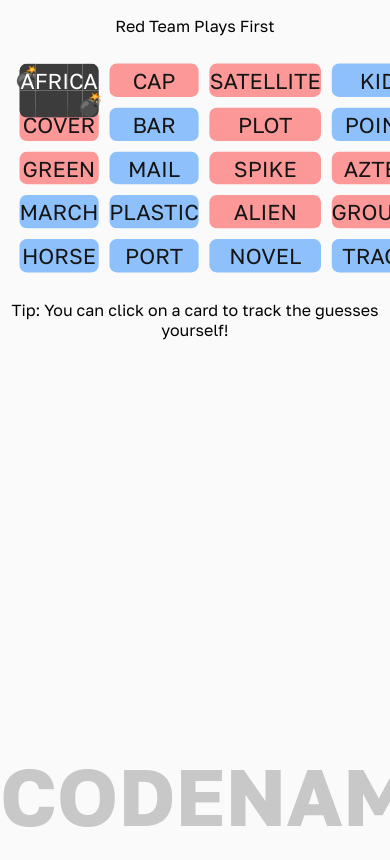
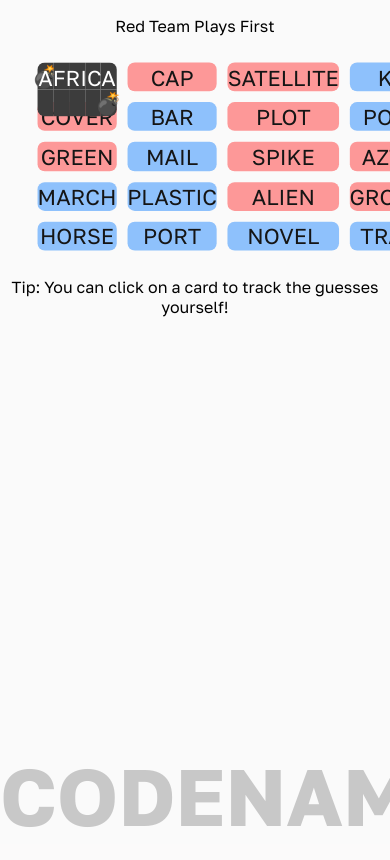
Before and after one commit to ariqfraser/codenames-clone, an Angular app: page /answers/1/1 in a window 390 px wide. Shown: the top 860 px of the page. Built offline with nearby package versions, Linux system fonts and the light colour scheme.

Commit message:
responsive sizing

```diff
--- a/src/app/comps/card/card.component.scss
+++ b/src/app/comps/card/card.component.scss
@@ -14,7 +14,7 @@
     width: inherit;
     height: 100%;
 
-    font-size: 1.5em;
+    font-size: 1.5rem;
     color: var(--black);
 
     // aspect-ratio: 1.5/1;
--- a/src/app/pages/answers/answers.component.scss
+++ b/src/app/pages/answers/answers.component.scss
@@ -5,6 +5,7 @@
     gap: 0.75rem;
     aspect-ratio: 1.68/1;
     margin-inline: auto;
+    width: min(1000px, 90%);
     transform: scale(0.9);
     vertical-align: middle;
 }
--- a/src/app/pages/game-page/game-page.component.scss
+++ b/src/app/pages/game-page/game-page.component.scss
@@ -4,6 +4,7 @@
     grid-auto-rows: 1fr;
     gap: 0.75rem;
     aspect-ratio: 1.68/1;
+    width: min(900px, 90%);
 }
 
 :host {
```
